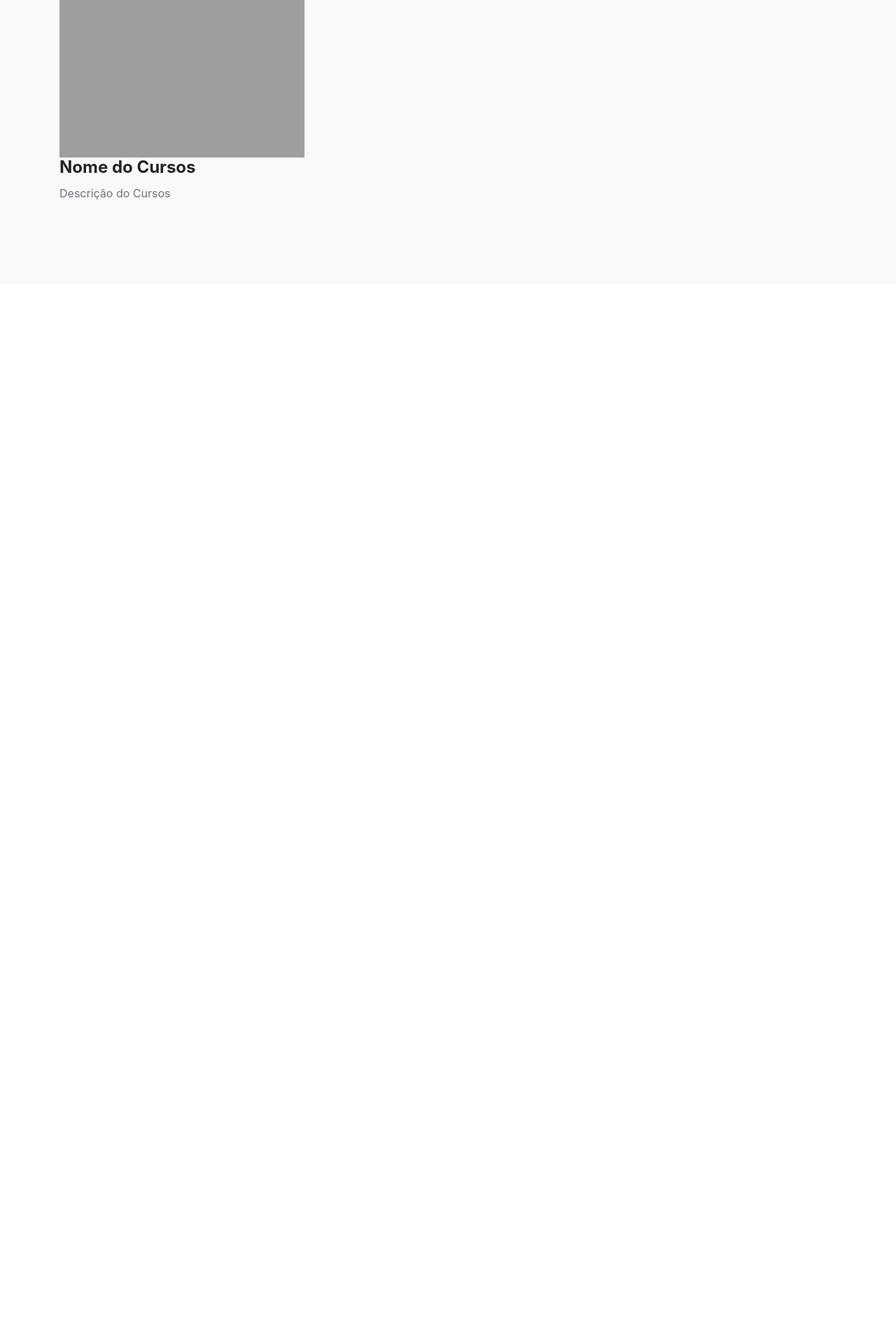
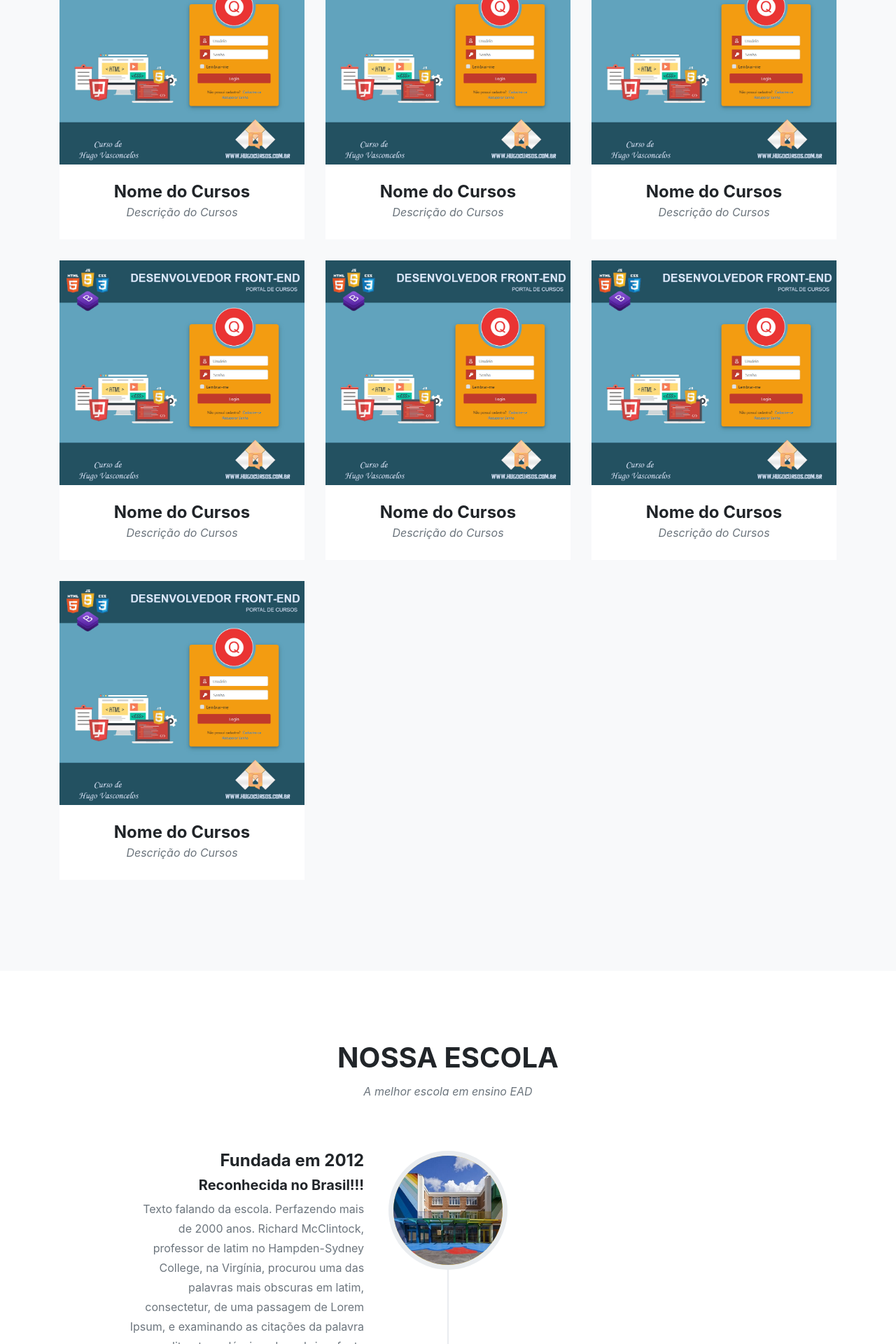
Before and after one commit to felipecosta-silva/Hope-Cursos, a PHP site: page / in a window 1280 px wide. Shown: the part 2360-4280 px from the top of the page at 70% size. Before the commit the page ends 2645 px from the top, so only its background shows below. Run offline with PHP 8.4, Linux system fonts and the light colour scheme; some libraries are stand-ins or nearby versions; grey boxes are pictures that could not be loaded.

Commit message:
COnclusão da section #formacao, #cursos e #qcursos - aula 40

```diff
--- a/css/style-site.css
+++ b/css/style-site.css
@@ -74,3 +74,277 @@ header.cabecalho{
 	margin: 15px 0;
   text-transform: none;
 }
+
+/* Cursos*/
+
+
+#cursos .cursos-item{
+right:0;
+margin:0 0 15px
+}
+
+#cursos .cursos-item .cursos-link{
+	position:relative;
+	display:block;
+	max-width:400px;
+	margin:0 auto;cursor:pointer
+	}
+
+#cursos .cursos-item .cursos-link .cursos-hover{
+	position:absolute;
+	width:100%;
+	height:100%;
+	transition:all ease .5s;
+	opacity:0;
+	background:rgba(254,209,54,.9)
+	}
+
+#cursos .cursos-item .cursos-link .cursos-hover:hover{
+	opacity:1
+	}
+
+#cursos .cursos-item .cursos-link .cursos-hover .cursos-hover-content{
+	font-size:20px;
+	position:absolute;
+	top:50%;
+	width:100%;
+	height:20px;
+	margin-top:-12px;
+	text-align:center;
+	color:#fff
+
+}#cursos .cursos-item .cursos-link .cursos-hover .cursos-hover-content i{
+margin-top:-12px
+}
+
+#cursos .cursos-item .cursos-link .cursos-hover .cursos-hover-content h3,
+#cursos .cursos-item .cursos-link .cursos-hover .cursos-hover-content h4{
+	margin:0
+	}
+
+#cursos .cursos-item .cursos-caption{
+	max-width:400px;
+	margin:0 auto;
+	padding:25px;
+	text-align:center;background-color:#fff
+	}
+
+#cursos .cursos-item .cursos-caption h4{
+	margin:0;
+	text-transform:none
+	}
+
+#cursos .cursos-item .cursos-caption p{
+	font-size: 16px;
+	font-style: italic;
+	margin:0;
+	font-family:'Droid Serif',-apple-system,BlinkMacSystemFont,'Segoe UI',Roboto,'Helvetica Neue',Arial,sans-serif,'Apple Color Emoji','Segoe UI Emoji','Segoe UI Symbol','Noto Color Emoji'
+	}
+
+#cursos *{
+	z-index:2
+	}
+
+	@media (min-width:767px){
+		#cursos .cursos-item{
+			margin:0 0 30px
+			}
+	}
+
+
+/* section qcursos timeline  */
+
+.timeline{
+	position:relative;
+	padding:0;
+	list-style:none
+	}
+
+.timeline:before{
+	position:absolute;
+	top:0;
+	bottom:0
+	;left:40px;
+	width:2px;
+	margin-left:-1.5px;
+	content:'';
+	background-color:#e9ecef
+	}
+
+.timeline>li{
+	position:relative;
+	min-height:50px;
+	margin-bottom:50px
+	}
+
+.timeline>li:after,.timeline>li:before{
+	display:table;content:' '
+
+	}
+
+.timeline>li:after{
+		clear:both
+		}
+
+
+.timeline>li .timeline-panel{
+	position:relative;
+	float:right;
+	width:100%;
+	padding:0 20px 0 100px;
+	text-align:left
+	}
+
+.timeline>li .timeline-panel:before{
+	right:auto;
+	left:-15px;
+	border-right-width:15px;
+	border-left-width:0
+
+	}
+
+.timeline>li .timeline-panel:after{
+	right:auto;
+	left:-14px;
+	border-right-width:14px;
+	border-left-width:0
+
+	}
+
+.timeline>li .timeline-image{
+	position:absolute;
+	z-index:100;
+	left:0;width:80px;
+	height:80px;
+	margin-left:0;
+	text-align:center;
+	color:#fff;
+	border:7px solid #e9ecef;
+	border-radius:100%;
+	background-color:#fed136
+	}
+
+.timeline>li .timeline-image h4{
+	font-size:10px;
+	line-height:14px;
+		margin-top:12px
+
+	}
+
+.timeline>li.timeline-inverted>.timeline-panel{
+	float:right;
+	padding:0 20px 0 100px;
+	text-align:left
+	}
+
+.timeline>li.timeline-inverted>.timeline-panel:before{
+	right:auto;
+	left:-15px;
+	border-right-width:15px;
+	border-left-width:0
+	}
+
+.timeline>li.timeline-inverted>.timeline-panel:after{
+	right:auto;
+	left:-14px;
+	border-right-width:14px;
+	border-left-width:0
+	}
+
+.timeline>li:last-child{
+	margin-bottom:0
+	}
+
+.timeline .timeline-heading h4{
+	margin-top:0;color:inherit
+	}
+
+.timeline .timeline-heading h4.subheading{
+	text-transform:none
+	}
+
+.timeline .timeline-body>p,.timeline .timeline-body>ul{
+	margin-bottom:0
+	}@media (min-width:768px){
+		.timeline:before{
+			left:50%
+			}
+
+.timeline>li{
+	min-height:100px;
+	margin-bottom:100px
+	}
+
+.timeline>li .timeline-panel{
+	float:left;
+	width:41%;
+	padding:0 20px 20px 30px;
+	text-align:right
+	}
+
+.timeline>li .timeline-image{
+	left:50%;
+	width:100px;
+	height:100px;
+	margin-left:-50px
+
+}.timeline>li .timeline-image h4{
+	font-size:13px;
+	line-height:18px;
+	margin-top:16px
+	}
+
+.timeline>li.timeline-inverted>.timeline-panel{
+	float:right;
+	padding:0 30px 20px 20px;
+	text-align:left
+	}
+
+}@media (min-width:992px){
+	.timeline>li{
+		min-height:150px
+		}
+
+	.timeline>li .timeline-panel{
+		padding:0 20px 20px
+		}
+
+	.timeline>li .timeline-image{
+		width:150px;
+		height:150px;
+		margin-left:-75px
+		}
+
+	.timeline>li .timeline-image h4{
+		font-size:18px;
+		line-height:26px;
+		margin-top:30px
+		}
+
+	.timeline>li.timeline-inverted>.timeline-panel{
+		padding:0 20px 20px
+		}
+
+	}@media (min-width:1200px){
+		.timeline>li{
+			min-height:170px
+			}
+
+		.timeline>li .timeline-panel{
+			padding:0 20px 20px 100px
+			}
+
+		.timeline>li .timeline-image{
+			width:170px;
+			height:170px;
+			margin-left:-85px
+			}
+
+		.timeline>li .timeline-image h4{
+			margin-top:40px
+			}
+
+		.timeline>li.timeline-inverted>.timeline-panel{
+			padding:0 100px 20px 20px
+			}
+		}
--- a/index.html
+++ b/index.html
@@ -65,12 +65,11 @@
   </header>
 
   <!-- Formações -->
-
   <section class="page-section" id="formacoes">
     <div class="container">
       <div class="row">
         <div class="col-lg-12 text-center">
-          <h2 class="section-heading text-uppercase">Formações</h2>
+          <h2 class="section-heading text-uppercase">Principais Formações</h2>
           <h3 class="section-subheading text-muted"><a class="text-muted" href="#">Ver todas as demais Formações</a></h3>
         </div>
       </div>
@@ -86,7 +85,7 @@
         <div class="col-md-4">
           <span class="fa-stack fa-4x">
             <i class="fas fa-circle fa-stack-2x text-primary"></i>
-            <i class="fas fa-laptop fa-stack-1x fa-inverse"></i>
+            <i class="fas fa-paint-brush fa-stack-1x fa-inverse"></i>
           </span>
           <h4 class="titulo_formacao">Designer Gráfico</h4>
           <p class="text-muted">There are many variations of passages of Lorem Ipsum available, but the majority have suffered alteration in some form, by injected humour, or randomised words which don't look even slightly believable. If you are going to use a passage of Lorem Ipsum, you need to be sure</p>
@@ -94,7 +93,7 @@
         <div class="col-md-4">
           <span class="fa-stack fa-4x">
             <i class="fas fa-circle fa-stack-2x text-primary"></i>
-            <i class="fas fa-laptop fa-stack-1x fa-inverse"></i>
+            <i class="fas fa-mobile-alt fa-stack-1x fa-inverse"></i>
           </span>
           <h4 class="titulo_formacao">Desenvolvedor APP</h4>
           <p class="text-muted">There are many variations of passages of Lorem Ipsum available, but the majority have </p>
@@ -134,7 +133,7 @@
     <div class="container">
       <div class="row">
         <div class="col-lg-12 text-center">
-          <h2 class="section-heading text-uppercase">Cursos</h2>
+          <h2 class="section-heading text-uppercase">Últimos Cursos</h2>
           <h3 class="section-subheading text-muted"><a class="text-muted" href="#">Ver a lista completa de cursos</a></h3>
         </div>
       </div>
@@ -147,7 +146,91 @@
                 <i class="fas fa-plus fa-3x"></i>
               </div>
             </div>
-            <img class="img-fluid" src="img/" alt="">
+            <img class="img-fluid" src="img/curso.jpg" alt="">
+          </a>
+          <div class="cursos-caption">
+            <h4>Nome do Cursos</h4>
+            <p class="text-muted">Descrição do Cursos</p>
+          </div>
+        </div>
+        <div class="col-md-4 col-sm-6 cursos-item">
+          <a class="cursos-link" href="#">
+            <div class="cursos-hover">
+              <div class="cursos-hover-content">
+                <i class="fas fa-plus fa-3x"></i>
+              </div>
+            </div>
+            <img class="img-fluid" src="img/curso.jpg" alt="">
+          </a>
+          <div class="cursos-caption">
+            <h4>Nome do Cursos</h4>
+            <p class="text-muted">Descrição do Cursos</p>
+          </div>
+        </div>
+        <div class="col-md-4 col-sm-6 cursos-item">
+          <a class="cursos-link" href="#">
+            <div class="cursos-hover">
+              <div class="cursos-hover-content">
+                <i class="fas fa-plus fa-3x"></i>
+              </div>
+            </div>
+            <img class="img-fluid" src="img/curso.jpg" alt="">
+          </a>
+          <div class="cursos-caption">
+            <h4>Nome do Cursos</h4>
+            <p class="text-muted">Descrição do Cursos</p>
+          </div>
+        </div>
+        <div class="col-md-4 col-sm-6 cursos-item">
+          <a class="cursos-link" href="#">
+            <div class="cursos-hover">
+              <div class="cursos-hover-content">
+                <i class="fas fa-plus fa-3x"></i>
+              </div>
+            </div>
+            <img class="img-fluid" src="img/curso.jpg" alt="">
+          </a>
+          <div class="cursos-caption">
+            <h4>Nome do Cursos</h4>
+            <p class="text-muted">Descrição do Cursos</p>
+          </div>
+        </div>
+        <div class="col-md-4 col-sm-6 cursos-item">
+          <a class="cursos-link" href="#">
+            <div class="cursos-hover">
+              <div class="cursos-hover-content">
+                <i class="fas fa-plus fa-3x"></i>
+              </div>
+            </div>
+            <img class="img-fluid" src="img/curso.jpg" alt="">
+          </a>
+          <div class="cursos-caption">
+            <h4>Nome do Cursos</h4>
+            <p class="text-muted">Descrição do Cursos</p>
+          </div>
+        </div>
+        <div class="col-md-4 col-sm-6 cursos-item">
+          <a class="cursos-link" href="#">
+            <div class="cursos-hover">
+              <div class="cursos-hover-content">
+                <i class="fas fa-plus fa-3x"></i>
+              </div>
+            </div>
+            <img class="img-fluid" src="img/curso.jpg" alt="">
+          </a>
+          <div class="cursos-caption">
+            <h4>Nome do Cursos</h4>
+            <p class="text-muted">Descrição do Cursos</p>
+          </div>
+        </div>
+        <div class="col-md-4 col-sm-6 cursos-item">
+          <a class="cursos-link" href="#">
+            <div class="cursos-hover">
+              <div class="cursos-hover-content">
+                <i class="fas fa-plus fa-3x"></i>
+              </div>
+            </div>
+            <img class="img-fluid" src="img/curso.jpg" alt="">
           </a>
           <div class="cursos-caption">
             <h4>Nome do Cursos</h4>
@@ -155,14 +238,70 @@
           </div>
         </div>
       </div>
+    </div>
+  </section>
 
+  <!-- Escola de Cursos -->
+  <section class="page-section" id="qcursos">
+    <div class="container">
+      <div class="row">
+        <div class="col-lg-12 text-center">
+          <h2 class="section-heading text-uppercase">Nossa Escola</h2>
+          <h3 class="section-subheading text-muted">A melhor escola em ensino EAD</h3>
+        </div>
+      </div>
+      <div class="row">
+        <div class="col-lg-12">
+          <ul class="timeline">
+            <li>
+              <div class="timeline-image">
+                <img class="rounded-circle img-fluid" src="img/escola.jpg" alt="">
+              </div>
+              <div class="timeline-panel">
+                <div class="timeline-heading">
+                  <h4>Fundada em 2012</h4>
+                  <h5 class="subheading">Reconhecida no Brasil!!! </h5>
+                </div>
+                <div class="timeline-body">
+                  <p class="text-muted"> Texto falando da escola. Perfazendo mais de 2000 anos. Richard McClintock, professor de latim no Hampden-Sydney College, na Virgínia, procurou uma das palavras mais obscuras em latim, consectetur, de uma passagem de Lorem Ipsum, e examinando as citações da palavra na literatura clássica, descobriu a fonte indubitável. Lorem Ipsum vem das seções 1.10.32 e 1.10.33 de "de Finibus Bonorum et Malorum" </p>
+                </div>
+              </div>
+            </li>
+            <li class="timeline-inverted">
+              <div class="timeline-image">
+                <img class="rounded-circle img-fluid" src="img/compromisso.jpg" alt="">
+              </div>
+              <div class="timeline-panel">
+                <div class="timeline-heading">
+                  <h4>Compromisso</h4>
+                  <h5 class="subheading">Compromisso em primeiro lugar</h5>
+                </div>
+                <div class="timeline-body">
+                  <p class="text-muted"> Texto falando da escola. Perfazendo mais de 2000 anos. Richard McClintock, professor de latim no Hampden-Sydney College, na Virgínia, procurou uma das palavras mais obscuras em latim, consectetur, de uma passagem de Lorem Ipsum, e examinando as citações da palavra na literatura clássica, descobriu a fonte indubitável.</p>
+                </div>
+              </div>
+            </li>
+            <li>
+              <div class="timeline-image">
+                <img class="rounded-circle img-fluid" src="img/certificado.png" alt="">
+              </div>
+              <div class="timeline-panel">
+                <div class="timeline-heading">
+                  <h4>Certificados</h4>
+                  <h5 class="subheading">Certificado Profissionalizante</h5>
+                </div>
+                <div class="timeline-body">
+                  <p class="text-muted"> Texto falando da escola. Perfazendo mais de 2000 anos. Richard McClintock, professor de latim no Hampden-Sydney College</p>
+                </div>
+              </div>
+            </li>
+          </ul>
+        </div>
+      </div>
+    </div>
+  </section>
 
-  	</div>
-	</section>
-
-</body>
-
-</html>
+</body></html>
 
 <script src="https://ajax.googleapis.com/ajax/libs/jquery/3.4.1/jquery.min.js"></script>
 <script src="https://code.jquery.com/jquery-3.3.1.slim.min.js" integrity="sha384-q8i/X+965DzO0rT7abK41JStQIAqVgRVzpbzo5smXKp4YfRvH+8abtTE1Pi6jizo" crossorigin="anonymous"></script>
```
